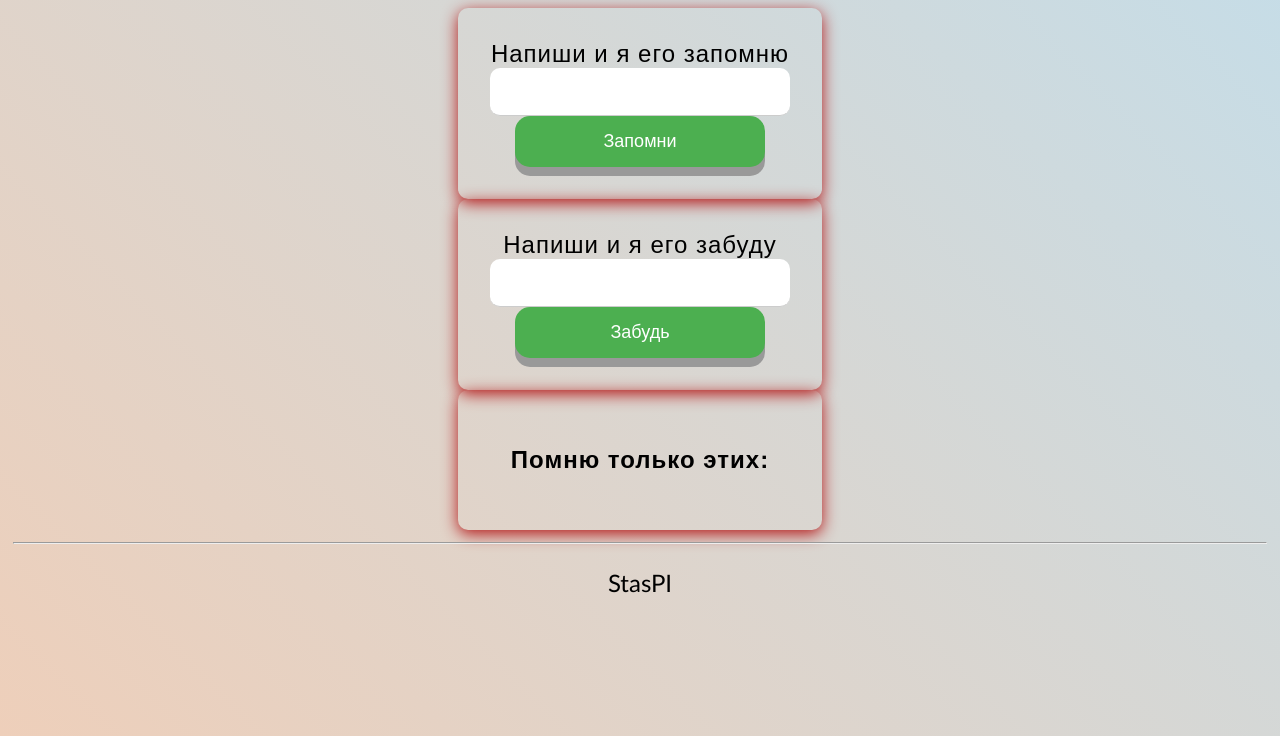
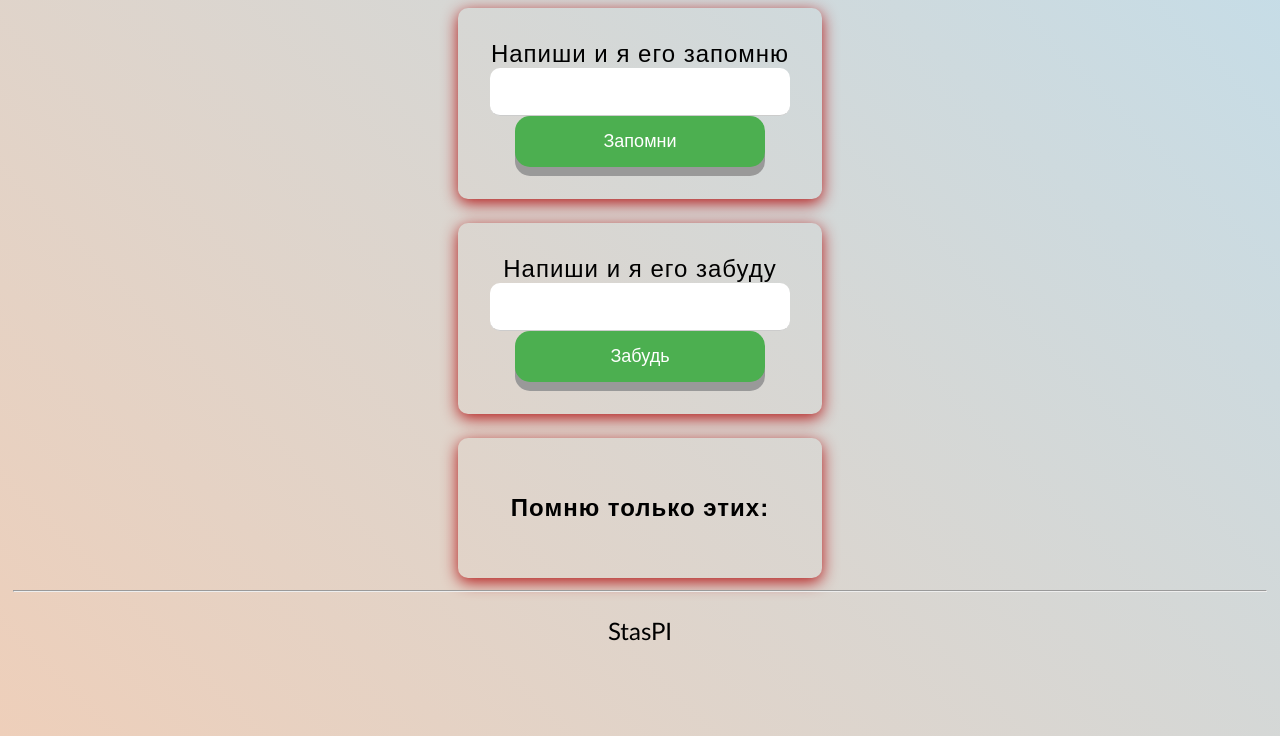
Before and after one commit to StasPI/o2m, a Flask app: page /user/ in a window 1280 px wide. Shown: the part 64-800 px from the top of the page. Run offline with Flask 2, Linux system fonts and the light colour scheme; data that the repository does not hold is empty; some libraries are stand-ins or nearby versions.

Commit message:
Initial commit

```diff
--- a/static/site.css
+++ b/static/site.css
@@ -83,16 +83,3 @@ input:focus {
   font-family: sans-serif;
   letter-spacing: 1px;
 }
-
-.container {
-  width: 100%;
-}
-
-.container ul {
-  text-align: center;
-  list-style: none;
-}
-
-.container li {
-  display: inline-block;
-}
--- a/templates/home.html
+++ b/templates/home.html
@@ -5,7 +5,8 @@
 {% block content %}
     <form class="form" action="" method="post">
         <label>Нажми на кнопку - получишь результат:</label>
-            <ul style = "list-style-type:none"><strong>{{ random_user }}</strong></ul>
+            <p style="text-align:center"><strong>{{ random_user }}</strong></p>
+            {% comment %} <ul style = "list-style-type:none"><strong>{{ random_user }}</strong></ul> {% endcomment %}
         <input value="Давай следующего" class="button" type="submit">
     </form>
 {% endblock %}
--- a/templates/user.html
+++ b/templates/user.html
@@ -8,19 +8,19 @@
 	    <input class="rounded-input" type="text" name="insert_username">
         <input value="Запомни" class="button" type="submit">
     </form>
+        <p><strong>   </strong></p>
     <form class="form" action="" method="delete">
         <label for="delete_username">Напиши и я его забуду</label>
 	    <input class="rounded-input" type="text" name="delete_username">
         <input value="Забудь" class="button" type="submit">
     </form>
+        <p><strong>   </strong></p>
     <form class="form">
     <p><strong>Помню только этих:</strong></p>
-    <div class="container">
     <ul style = "list-style-type:none">
         {% for user in users %}
             <li><strong>{{ user }}</strong></li>
         {% endfor %}
     </ul>
-    </div>
     </form>
 {% endblock %}
```
